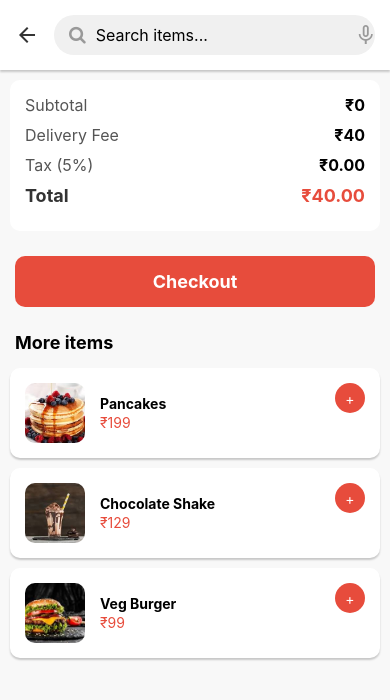
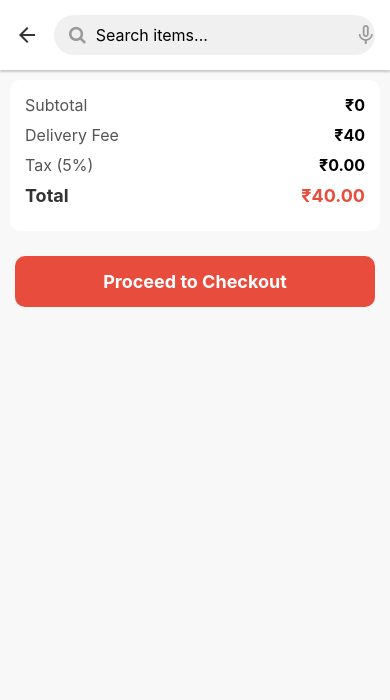
Before and after one commit to ManoharS1996/hotelfrontend, a React Native app: screen /Cart in a window 390 px wide. Shown: the top 700 px of the page. Built offline with nearby package versions, Linux system fonts and the light colour scheme.

Commit message:
Update done

```diff
--- a/screens/CartScreen.js
+++ b/screens/CartScreen.js
@@ -185,92 +185,12 @@ const CheckoutText = styled.Text`
   font-weight: bold;
 `;
 
-const MoreItemsContainer = styled.View`
-  margin-top: 10px;
-`;
-
-const MoreItemsTitle = styled.Text`
-  font-size: 18px;
-  font-weight: bold;
-  margin-left: 15px;
-  margin-bottom: 10px;
-`;
-
-const MoreItemCard = styled.View`
-  background-color: #fff;
-  border-radius: 10px;
-  padding: 15px;
-  margin: 5px 10px;
-  flex-direction: row;
-  ${Platform.OS === 'android' ? 'elevation: 1;' : `
-    shadow-color: #000;
-    shadow-opacity: 0.2;
-    shadow-radius: 2px;
-    shadow-offset: 0px 2px;
-  `}
-`;
-
-const MoreItemImage = styled.Image`
-  width: 60px;
-  height: 60px;
-  border-radius: 10px;
-`;
-
-const MoreItemDetails = styled.View`
-  flex: 1;
-  margin-left: 15px;
-  justify-content: center;
-`;
-
-const MoreItemName = styled.Text`
-  font-size: 14px;
-  font-weight: bold;
-  margin-bottom: 2px;
-`;
-
-const MoreItemPrice = styled.Text`
-  font-size: 14px;
-  color: #e74c3c;
-`;
-
-const AddButton = styled.TouchableOpacity`
-  background-color: #e74c3c;
-  width: 30px;
-  height: 30px;
-  border-radius: 15px;
-  justify-content: center;
-  align-items: center;
-`;
-
 const CartScreen = () => {
   const navigation = useNavigation();
   const route = useRoute();
   const [searchQuery, setSearchQuery] = useState('');
   const [isListening, setIsListening] = useState(false);
   const [cartItems, setCartItems] = useState([]);
-  const [moreItems, setMoreItems] = useState([
-    {
-      id: 3,
-      name: 'Pancakes',
-      description: 'Fluffy pancakes with maple syrup',
-      price: 199,
-      image: require('../assets/pancake.jpg')
-    },
-    {
-      id: 4,
-      name: 'Chocolate Shake',
-      description: 'Rich chocolate milkshake with whipped cream',
-      price: 129,
-      image: require('../assets/shake.jpg')
-    },
-    {
-      id: 5,
-      name: 'Veg Burger',
-      description: 'Delicious veg burger with fresh veggies',
-      price: 99,
-      image: require('../assets/burger.jpg')
-    }
-  ]);
 
   useEffect(() => {
     if (route.params?.addedItem) {
@@ -280,7 +200,7 @@ const CartScreen = () => {
         description: route.params.addedItem.description,
         price: parseInt(route.params.addedItem.price.replace('₹', '')),
         quantity: 1,
-        image: route.params.addedItem.image
+        image: route.params.addedItem.image,
       };
       setCartItems(prevItems => {
         const existingItem = prevItems.find(item => item.id === newItem.id);
@@ -302,40 +222,20 @@ const CartScreen = () => {
     }, 1500);
   };
 
-  const increaseQuantity = (id) => {
+  const increaseQuantity = id => {
     setCartItems(cartItems.map(item =>
       item.id === id ? { ...item, quantity: item.quantity + 1 } : item
     ));
   };
 
-  const decreaseQuantity = (id) => {
+  const decreaseQuantity = id => {
     setCartItems(cartItems.map(item =>
       item.id === id && item.quantity > 1 ? { ...item, quantity: item.quantity - 1 } : item
     ));
   };
 
-  const removeItem = (id) => {
+  const removeItem = id => {
     setCartItems(cartItems.filter(item => item.id !== id));
-  };
-
-  const addToCart = (item) => {
-    const newItem = {
-      id: item.id,
-      name: item.name,
-      description: item.description,
-      price: item.price,
-      quantity: 1,
-      image: item.image
-    };
-    setCartItems(prevItems => {
-      const existingItem = prevItems.find(cartItem => cartItem.id === newItem.id);
-      if (existingItem) {
-        return prevItems.map(item =>
-          item.id === newItem.id ? { ...item, quantity: item.quantity + 1 } : item
-        );
-      }
-      return [...prevItems, newItem];
-    });
   };
 
   const calculateSubtotal = () => {
@@ -355,7 +255,7 @@ const CartScreen = () => {
       subtotal: calculateSubtotal(),
       deliveryFee: calculateSubtotal() > 500 ? 0 : 40,
       tax: calculateSubtotal() * 0.05,
-      total: calculateTotal()
+      total: calculateTotal(),
     });
   };
 
@@ -383,7 +283,7 @@ const CartScreen = () => {
       </Header>
 
       <ScrollView>
-        {cartItems.map((item) => (
+        {cartItems.map(item => (
           <CartItemContainer key={item.id}>
             <ItemRow>
               <ItemImage source={item.image} />
@@ -428,24 +328,8 @@ const CartScreen = () => {
         </SummaryContainer>
 
         <CheckoutButton onPress={handleCheckout}>
-          <CheckoutText>Checkout</CheckoutText>
+          <CheckoutText>Proceed to Checkout</CheckoutText>
         </CheckoutButton>
-
-        <MoreItemsContainer>
-          <MoreItemsTitle>More items</MoreItemsTitle>
-          {moreItems.map(item => (
-            <MoreItemCard key={item.id}>
-              <MoreItemImage source={item.image} />
-              <MoreItemDetails>
-                <MoreItemName>{item.name}</MoreItemName>
-                <MoreItemPrice>₹{item.price}</MoreItemPrice>
-              </MoreItemDetails>
-              <AddButton onPress={() => addToCart(item)}>
-                <Text style={{ color: '#fff' }}>+</Text>
-              </AddButton>
-            </MoreItemCard>
-          ))}
-        </MoreItemsContainer>
       </ScrollView>
     </Container>
   );
```
